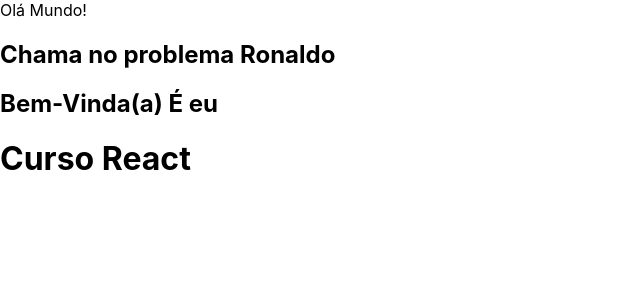
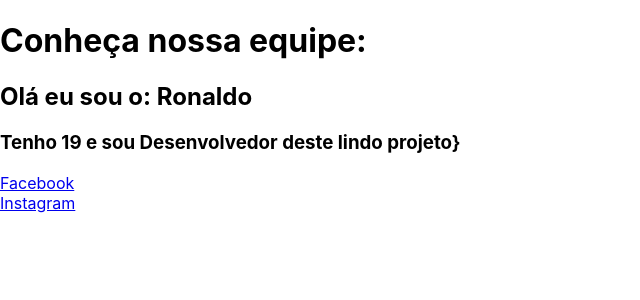
Before and after one commit to keniway/Biscoito-Sorte, a React (Create React App) app: page / in a window 1280 px wide. Shown: the top 300 px of the page, without its empty margins (0-640 px from the left). Built offline with nearby package versions, Linux system fonts and the light colour scheme.

Commit message:
ciração de props entre varios outras

```diff
--- a/src/App.js
+++ b/src/App.js
@@ -1,20 +1,41 @@
 import React from 'react';
 
-const BemVindo = (props) => {
-        return(
-            <div>
-                <h2>Chama no problema {props.problem} </h2>
-                <h2>Bem-Vinda(a) {props.king}</h2>
-        </div>
-        ); }
-function App(){
+const Equipe = (props) => {
+    return(
+           <div>
+            <Sobre nome={props.nome} cargo={props.cargo} idade={props.idade}/>
+           </div>
+); }
+
+const Sobre = (props) => {
     return(
         <div>
-            Olá Mundo!
-            <BemVindo problem="Ronaldo" king="É eu"/>
-            <h1>Curso React</h1>
+            <h2>Olá eu sou o: {props.nome}</h2>
+            <h3>Tenho {props.idade} e sou {props.cargo} deste lindo projeto}</h3>
+
+
         </div>
     );
 }
 
+const Social = (props) => {
+    return(
+        <div>
+        <a href={props.fb}>Facebook</a>
+        <br />
+        <a href={props.ig}>Instagram</a>
+        </div>
+    );
+}
+
+function App(){
+    return(
+       <div>
+           <h1> Conheça nossa equipe:</h1>
+           <Equipe nome="Ronaldo" idade="19" cargo="Desenvolvedor"/>
+           <Social fb="www.google.com" ig="www.youtube.com" />
+       </div>
+    );
+}
+
 export default App;
```
